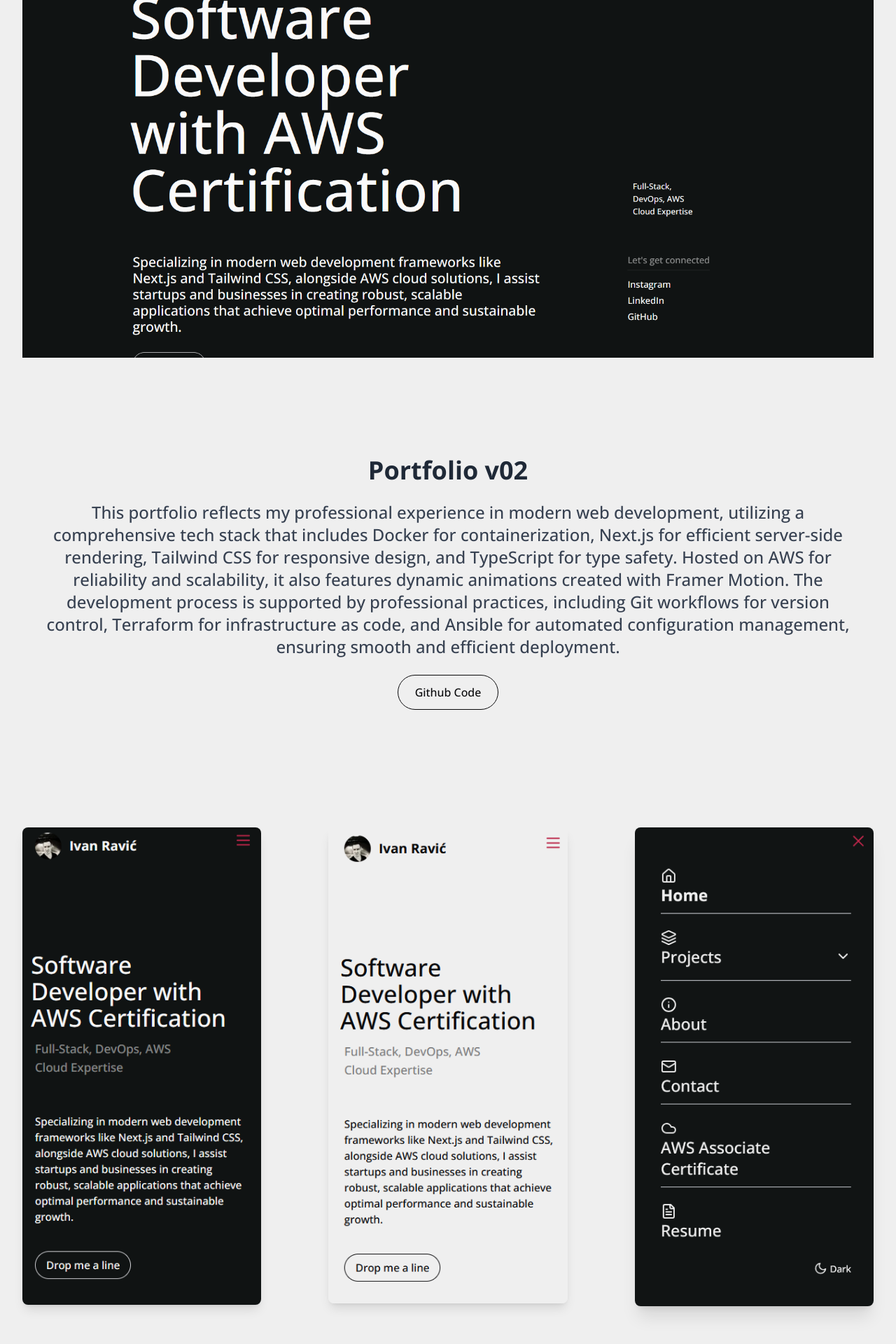
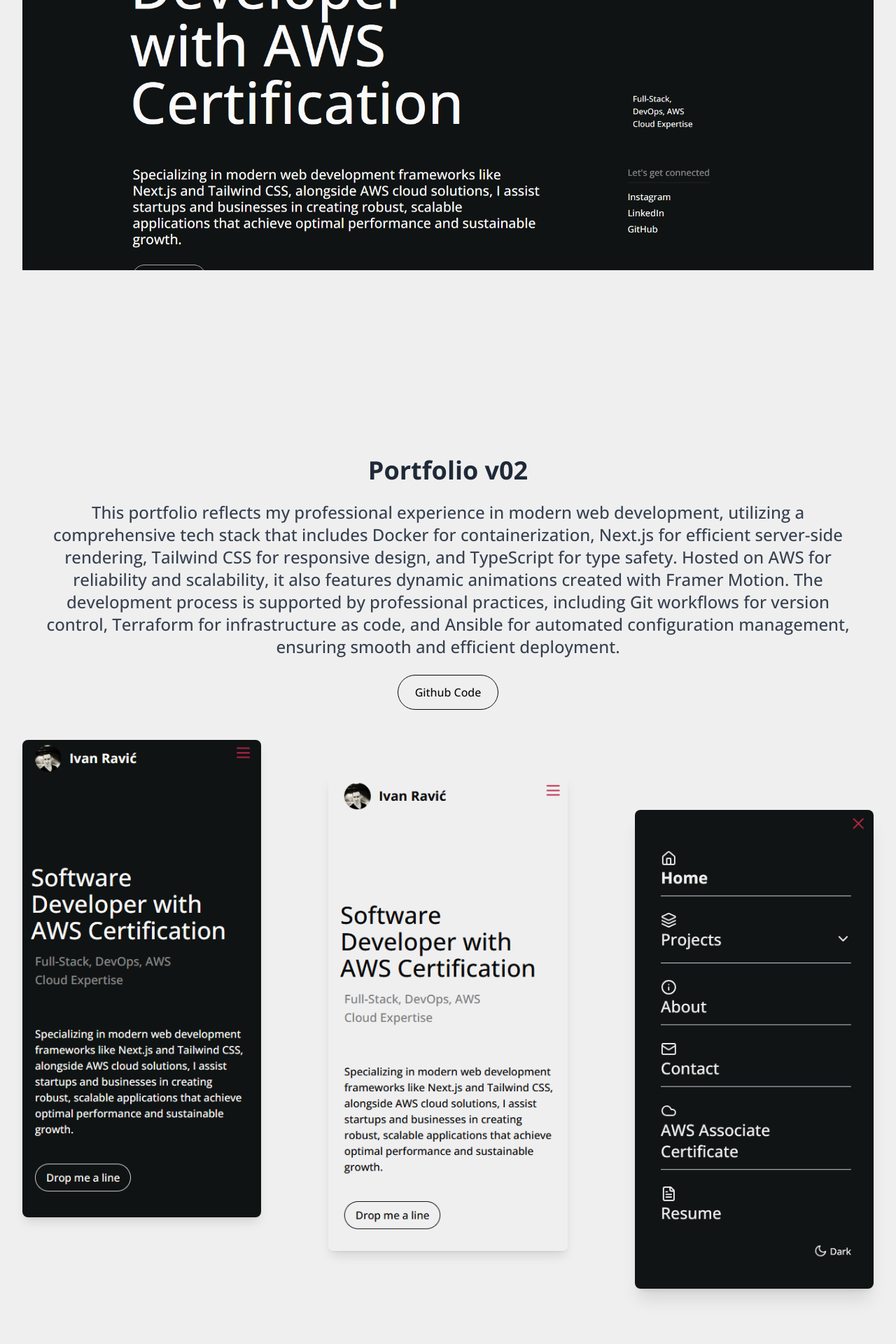
Before and after one commit to IvanRavic88/portfolio_nextjs_docker, a Next.js app: page /projects/portfoliov02 in a window 1280 px wide. Shown: the part 788-2708 px from the top of the page at 70% size. Built offline with nearby package versions, Linux system fonts and the light colour scheme.

Commit message:
Added Parallax

```diff
--- a/src/app/about/page.tsx
+++ b/src/app/about/page.tsx
@@ -2,30 +2,47 @@
 import MyServices from '@/components/services/MyServices';
 import IvanRavic from '@/public/images/Ivan.png';
 import Image from 'next/image';
-import { useScroll, motion } from 'framer-motion';
+import { useScroll, useTransform, motion } from 'framer-motion';
 import { useRef } from 'react';
 
 export default function AboutPage() {
+  const container = useRef(null);
   const element = useRef(null);
-  const { scrollYProgress } = useScroll({
+  const { scrollYProgress: scrollYProgressElement } = useScroll({
     target: element,
     offset: ['start 0.9', 'start 0.25'],
   });
 
+  const { scrollYProgress: scrollYProgressContainer } = useScroll({
+    target: container,
+    offset: ['start end', 'end start'],
+  });
+  const sm = useTransform(scrollYProgressContainer, [0, 1], [0, -150]);
+  const md = useTransform(scrollYProgressContainer, [0, 1], [0, -250]);
+  const lg = useTransform(scrollYProgressContainer, [0, 1], [0, -350]);
+
   return (
-    <div className="flex min-h-screen flex-col px-3 sm:container sm:px-6">
+    <div
+      ref={container}
+      className="flex min-h-screen flex-col px-3 sm:container sm:px-6"
+    >
       <div>
         <div className="max-w-[90rem] py-24 sm:py-40 md:py-52">
           <div className="flex flex-wrap">
             <div className="relative order-2 block w-full">
               <h1 className="text-5xl sm:text-7xl md:text-8xl lg:text-9xl">
-                <span className="block">Empowering Your </span>
-                <span>Digital Journey</span>
+                <motion.span className="block" style={{ top: lg }}>
+                  Empowering Your{' '}
+                </motion.span>
+                <motion.span style={{ top: sm }}>Digital Journey</motion.span>
               </h1>
             </div>
           </div>
         </div>
-        <div className="flex flex-col items-center border-b-2 border-t-2 p-0 py-20 md:container lg:flex-row">
+        <motion.div
+          style={{ y: lg }}
+          className="flex flex-col items-center border-b-2 border-t-2 p-0 py-20 md:container lg:flex-row"
+        >
           <Image
             src={IvanRavic}
             alt="Ivan Ravić profile picture"
@@ -35,7 +52,7 @@ export default function AboutPage() {
           />
           <motion.div
             ref={element}
-            style={{ opacity: scrollYProgress }}
+            style={{ opacity: scrollYProgressElement }}
             className="flex flex-col gap-10 p-0 text-base md:container sm:text-xl"
           >
             <div className="rounded-lg">
@@ -71,7 +88,7 @@ export default function AboutPage() {
               </p>
             </div>
           </motion.div>
-        </div>
+        </motion.div>
       </div>
 
       <MyServices />
--- a/src/components/common/ProjectsTemplate/index.tsx
+++ b/src/components/common/ProjectsTemplate/index.tsx
@@ -2,7 +2,8 @@
 import Image from 'next/image';
 import { useTheme } from 'next-themes';
 import Rounded from '@/components/common/Button/index';
-import { useEffect, useState } from 'react';
+import { useEffect, useRef, useState } from 'react';
+import { useScroll, useTransform, motion } from 'framer-motion';
 
 interface ProjectsTemplateProps {
   id: number;
@@ -26,8 +27,18 @@ export default function ProjectsTemplate({
   imageSrcLight,
   imageSrcDark,
 }: ProjectsTemplateProps) {
+  const container = useRef(null);
   const { theme } = useTheme();
   const [mounted, setMounted] = useState(false);
+
+  const { scrollYProgress } = useScroll({
+    target: container,
+    offset: ['start end', 'end start'],
+  });
+
+  const sm = useTransform(scrollYProgress, [0, 1], [0, -50]);
+  const md = useTransform(scrollYProgress, [0, 1], [0, -150]);
+  const lg = useTransform(scrollYProgress, [0, 1], [0, -250]);
 
   useEffect(() => {
     setMounted(true);
@@ -40,7 +51,7 @@ export default function ProjectsTemplate({
   }
 
   return (
-    <div className="p-4 sm:p-0">
+    <div ref={container} className="p-4 sm:p-0">
       <section className="my-24 sm:mb-12">
         <div className="container mx-auto px-4">
           <div className="flex flex-col flex-wrap items-center justify-between gap-10 sm:flex-row">
@@ -58,7 +69,7 @@ export default function ProjectsTemplate({
 
       <section className="pb-12 sm:py-36">
         <div className="flex items-center justify-center sm:container">
-          <div className="flex w-full flex-col flex-wrap gap-16 sm:flex-row sm:gap-24">
+          <div className="flex w-full flex-col flex-wrap gap-16 text-center sm:flex-row sm:gap-24">
             <div className="flex flex-1 flex-col gap-2">
               <h5 className="mb-4 text-base uppercase text-gray-600 dark:text-gray-400">
                 Role / Services
@@ -91,14 +102,17 @@ export default function ProjectsTemplate({
       </section>
 
       <section className="relative flex h-auto w-full justify-center sm:container">
-        <div className="relative h-0 w-full pb-[56.25%]">
+        <motion.div
+          style={{ y: lg }}
+          className="relative h-0 w-full pb-[56.25%]"
+        >
           <Image
             src={imageSrc}
             alt="Evolve - Portfolio v02"
             width={1920}
             height={1080}
           />
-        </div>
+        </motion.div>
       </section>
 
       <section className="py-12">
@@ -125,7 +139,10 @@ export default function ProjectsTemplate({
       <section className="py-12">
         <div className="mx-auto sm:container">
           <div className="flex flex-wrap justify-center gap-14 sm:gap-24">
-            <div className="min-w-[250px] max-w-[400px] flex-1">
+            <motion.div
+              style={{ y: lg }}
+              className="min-w-[250px] max-w-[400px] flex-1"
+            >
               <Image
                 src="/images/mobile_portfolio_v02_dark.png"
                 alt="Dark mobile version of main page"
@@ -133,8 +150,11 @@ export default function ProjectsTemplate({
                 height={600}
                 className={`rounded-lg shadow-lg ${theme === 'dark' ? 'border border-white' : ''}`}
               />
-            </div>
-            <div className="min-w-[250px] max-w-[400px] flex-1">
+            </motion.div>
+            <motion.div
+              style={{ y: md }}
+              className="min-w-[250px] max-w-[400px] flex-1"
+            >
               <Image
                 src="/images/mobile_portfolio_v02.png"
                 alt="Light mobile version of main page"
@@ -142,8 +162,11 @@ export default function ProjectsTemplate({
                 height={600}
                 className="rounded-lg shadow-lg"
               />
-            </div>
-            <div className="min-w-[250px] max-w-[400px] flex-1">
+            </motion.div>
+            <motion.div
+              style={{ y: sm }}
+              className="min-w-[250px] max-w-[400px] flex-1"
+            >
               <Image
                 src="/images/mobile_menu_portfolio_v02.png"
                 alt="Light mobile version of main page"
@@ -151,7 +174,7 @@ export default function ProjectsTemplate({
                 height={600}
                 className={`rounded-lg shadow-xl ${theme === 'dark' ? 'border border-white' : ''}`}
               />
-            </div>
+            </motion.div>
           </div>
         </div>
       </section>
```
